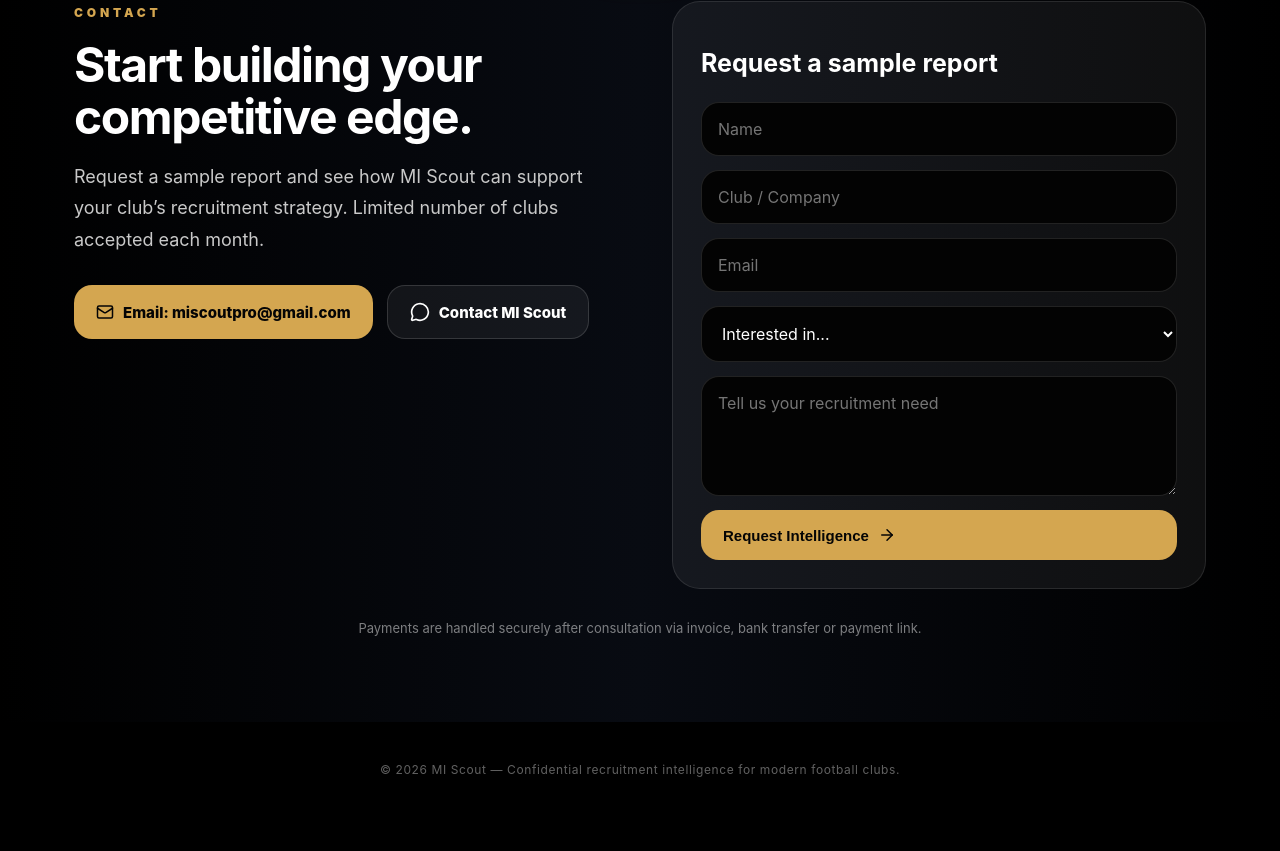
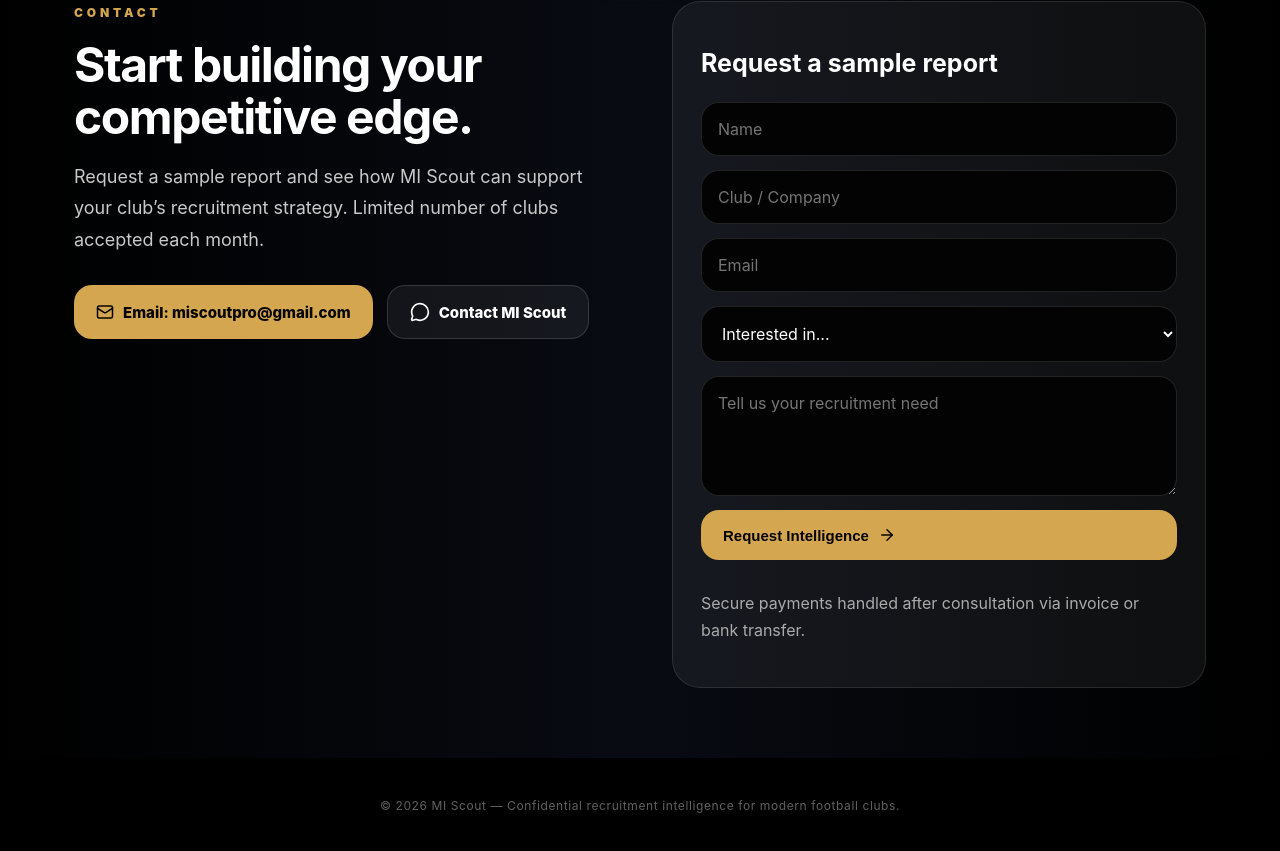
Before and after one commit to miscoutpro/mi-scout-site, a React (Vite) app: page / in a window 1280 px wide. Shown: the part 8280-9131 px from the top of the page. Built offline with nearby package versions, Linux system fonts and the light colour scheme.

Commit message:
Update main.jsx

```diff
--- a/src/main.jsx
+++ b/src/main.jsx
@@ -491,12 +491,12 @@
               <button type="submit" className="btn btn-solid">
                 Request Intelligence <ArrowRight size={18} />
               </button>
+              <p className="secure-payment-note">
+  Secure payments handled after consultation via invoice or bank transfer.
+</p>
             </form>
           </Card>
         </div>
-        <p className="payment-note">
-  Payments are handled securely after consultation via invoice, bank transfer or payment link.
-</p>
       </section>
       <footer className="site-footer">
   © 2026 MI Scout — Confidential recruitment intelligence for modern football clubs.
```
